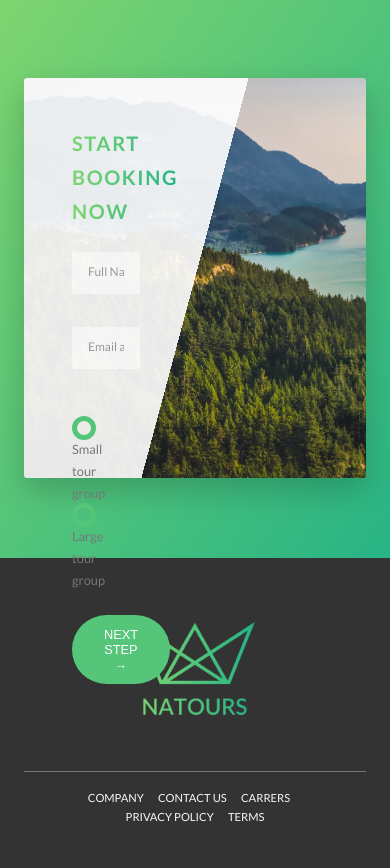
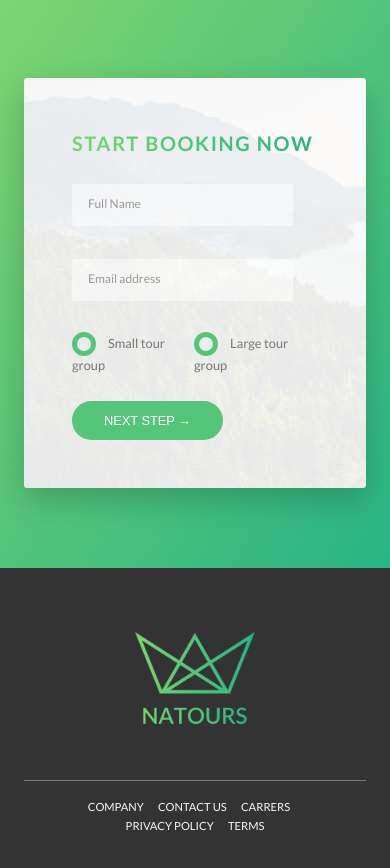
Before and after one commit to DeveshGautam2000/Natours-landing-page, a website: page index.html in a window 390 px wide. Shown: the part 5758-6626 px from the top of the page. Drawn offline with Linux system fonts and the light colour scheme.

Commit message:
Home update for tab and phone

```diff
--- a/sass/pages/_home.scss
+++ b/sass/pages/_home.scss
@@ -74,10 +74,37 @@
   border-radius: 3px;
   box-shadow: 0 1.5rem 4rem rgba($color-black, 0.2);
 
-  height: 50rem;
+  @include respond(tab-land) {
+    background-image: linear-gradient(
+        105deg,
+        rgba($color-white, 0.9) 0%,
+        rgba($color-white, 0.9) 65%,
+        transparent 65%
+      ),
+      url(/img/nat-10.jpg);
+
+    background-size: cover;
+  }
+
+  @include respond(tab-port) {
+    background-image: linear-gradient(
+        to right,
+        rgba($color-white, 0.9) 0%,
+        rgba($color-white, 0.9) 100%
+      ),
+      url(/img/nat-10.jpg);
+  }
 
   &__form {
     width: 50%;
     padding: 6rem;
+
+    @include respond(tab-land) {
+      width: 70%;
+    }
+
+    @include respond(tab-port) {
+      width: 100%;
+    }
   }
 }
```
Also changed, not shown: css/main.css.
